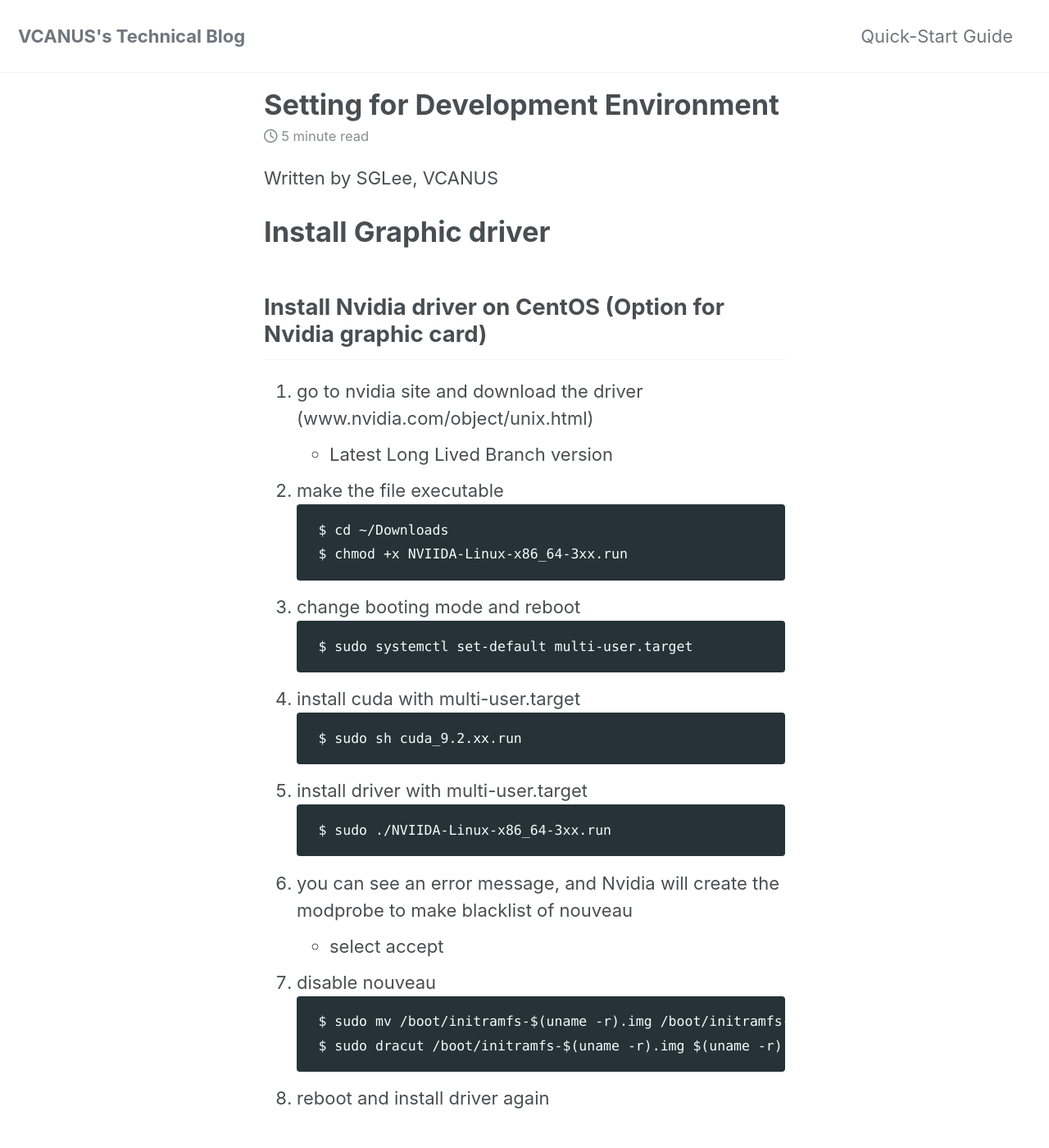
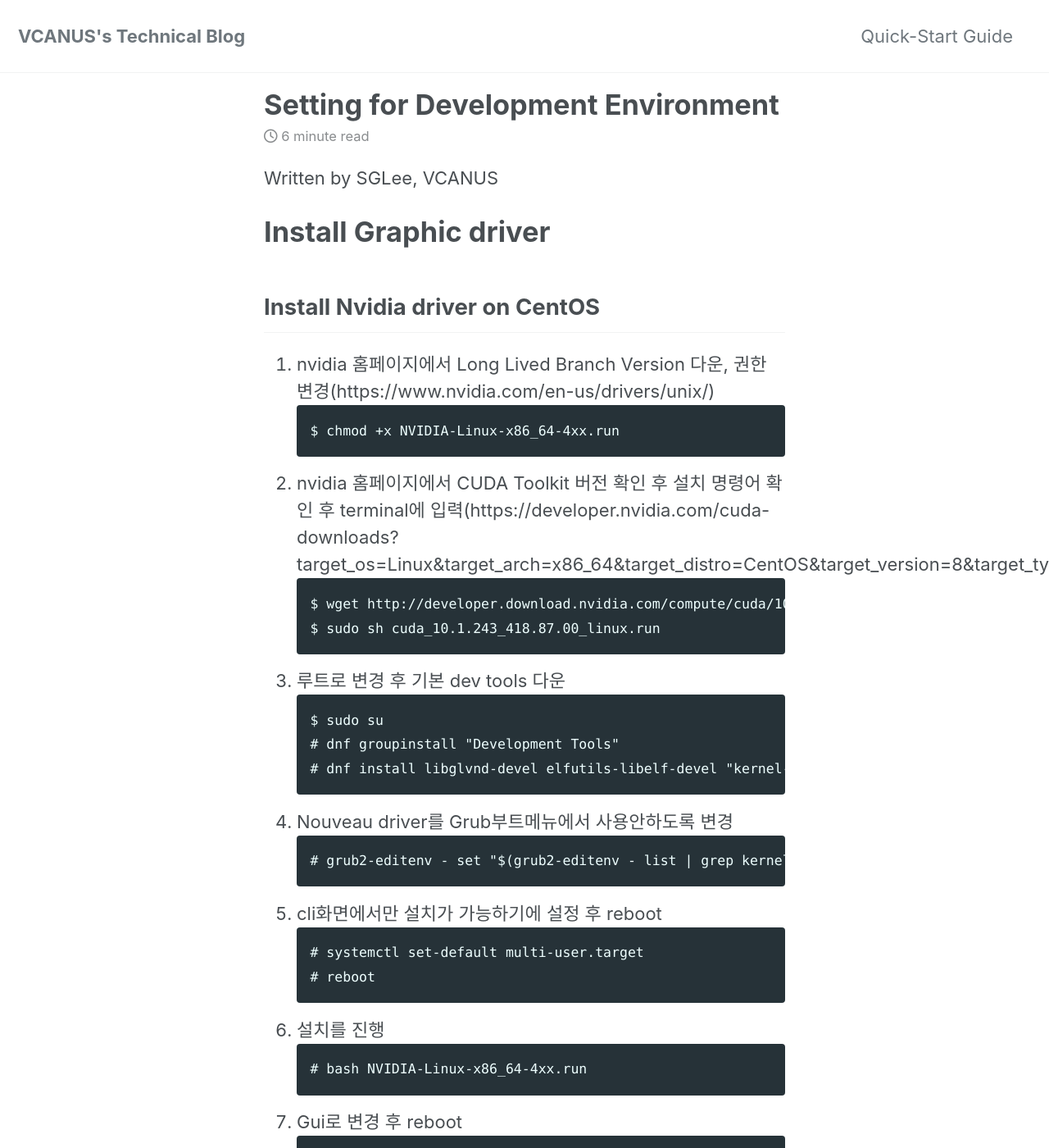
Before and after one commit to tech-vcanus/tech-vcanus.github.io, a Jekyll site: the page built from _posts/2019-10-04-devenv.md, in a window 1280 px wide and 1400 px high. Shown: the whole window at 82% size. Built offline with Jekyll 4.4.1, drawn with Linux system fonts in a browser that asks for light colours; cached includes are drawn as plain includes; nearby versions of some CDN libraries; some of the changed text lies outside the part shown.

Commit message:
Update 2019-10-04-devenv.md

````diff
--- a/_posts/2019-10-04-devenv.md
+++ b/_posts/2019-10-04-devenv.md
@@ -8,34 +8,45 @@ tags: development environment setup installation
 Written by SGLee, VCANUS
 
 # Install Graphic driver
-## Install Nvidia driver on CentOS (Option for Nvidia graphic card)
-1. go to nvidia site and download the driver (www.nvidia.com/object/unix.html)
-   * Latest Long Lived Branch version
-2. make the file executable
-    ```
-    $ cd ~/Downloads
-    $ chmod +x NVIIDA-Linux-x86_64-3xx.run
-    ```
-3. change booting mode and reboot
-    ```
-    $ sudo systemctl set-default multi-user.target
-    ```
-4. install cuda with multi-user.target
-    ```
-    $ sudo sh cuda_9.2.xx.run
-    ```
-4. install driver with multi-user.target
-    ```
-    $ sudo ./NVIIDA-Linux-x86_64-3xx.run
-    ```
-5. you can see an error message, and Nvidia will create the modprobe to make blacklist of nouveau
-    * select accept
-6. disable nouveau
-    ```
-    $ sudo mv /boot/initramfs-$(uname -r).img /boot/initramfs-$(uname -r)-nvidia.img
-    $ sudo dracut /boot/initramfs-$(uname -r).img $(uname -r)
-    ```
-7. reboot and install driver again
+## Install Nvidia driver on CentOS
+1. nvidia 홈페이지에서 Long Lived Branch Version 다운, 권한 변경(https://www.nvidia.com/en-us/drivers/unix/)
+```
+$ chmod +x NVIDIA-Linux-x86_64-4xx.run
+```
+2. nvidia 홈페이지에서 CUDA Toolkit 버전 확인 후 설치 명령어 확인 후 terminal에 입력(https://developer.nvidia.com/cuda-downloads?target_os=Linux&target_arch=x86_64&target_distro=CentOS&target_version=8&target_type=runfilelocal)
+```
+$ wget http://developer.download.nvidia.com/compute/cuda/10.1/Prod/local_installers/cuda_10.1.243_418.87.00_linux.run
+$ sudo sh cuda_10.1.243_418.87.00_linux.run
+```
+
+3. 루트로 변경 후 기본 dev tools 다운
+```
+$ sudo su
+# dnf groupinstall "Development Tools"
+# dnf install libglvnd-devel elfutils-libelf-devel "kernel-devel-uname-r == $(uname -r)"
+```
+
+4. Nouveau driver를 Grub부트메뉴에서 사용안하도록 변경
+```
+# grub2-editenv - set "$(grub2-editenv - list | grep kernelopts) nouveau.modeset=0"
+```
+
+5. cli화면에서만 설치가 가능하기에 설정 후 reboot
+```
+# systemctl set-default multi-user.target
+# reboot
+```
+
+6. 설치를 진행
+```
+# bash NVIDIA-Linux-x86_64-4xx.run
+```
+
+7. Gui로 변경 후 reboot
+```
+# systemctl set-default graphical.target
+# reboot
+```
 
 ## Install Nvidia driver (Ubuntu 18.04v2)
 1. add ppa:graphics-drivers/ppa
@@ -57,17 +68,36 @@ https://developer.nvidia.com/cuda-downloads?target_os=Linux&target_arch=x86_64&t
 
 # Install Machine Learning Environment
 ## Install cuda driver
-1. refer the above.
-2. check the installation
+1. installation guide
+https://docs.nvidia.com/cuda/cuda-installation-guide-linux/index.html
+2-1. install cuda on CentOS
+https://developer.nvidia.com/cuda-downloads?target_os=Linux&target_arch=x86_64&target_distro=CentOS&target_version=7&target_type=runfilelocal
+    ```
+    $wget http://developer.download.nvidia.com/compute/cuda/10.2/Prod/local_installers/cuda_10.2.89_440.33.01_linux.run
+    $sudo sh cuda_10.2.89_440.33.01_linux.run
+    ```
+
+2-2. install cuda driver on Ubunbu
+https://developer.nvidia.com/cuda-downloads?target_os=Linux&target_arch=x86_64&target_distro=Ubuntu&target_version=1804&target_type=deblocal
+    ```
+    $wget https://developer.download.nvidia.com/compute/cuda/repos/ubuntu1804/x86_64/cuda-ubuntu1804.pin
+    $sudo mv cuda-ubuntu1804.pin /etc/apt/preferences.d/cuda-repository-pin-600
+    $wget http://developer.download.nvidia.com/compute/cuda/10.2/Prod/local_installers/cuda-repo-ubuntu1804-10-2-local-10.2.89-440.33.01_1.0-1_amd64.deb
+    $sudo dpkg -i cuda-repo-ubuntu1804-10-2-local-10.2.89-440.33.01_1.0-1_amd64.deb
+    $sudo apt-key add /var/cuda-repo-10-2-local-10.2.89-440.33.01/7fa2af80.pub
+    $sudo apt-get update
+    $sudo apt-get -y install cuda
+    ```
+3. check the installation
     ```
     $nvcc --version
     ```
-3. add path into .bashrc if you can not run nvcc although you installed cuda
+4. add path into .bashrc if you can not run nvcc although you installed cuda
     ```
     CUDA_HOME=/usr/local/cuda
     export PATH=$CUDA_HOME/bin:$PATH
     ```
-4. update .bashrc
+5. update .bashrc
     ```
     $source ~/.bashrc
     ```
````
